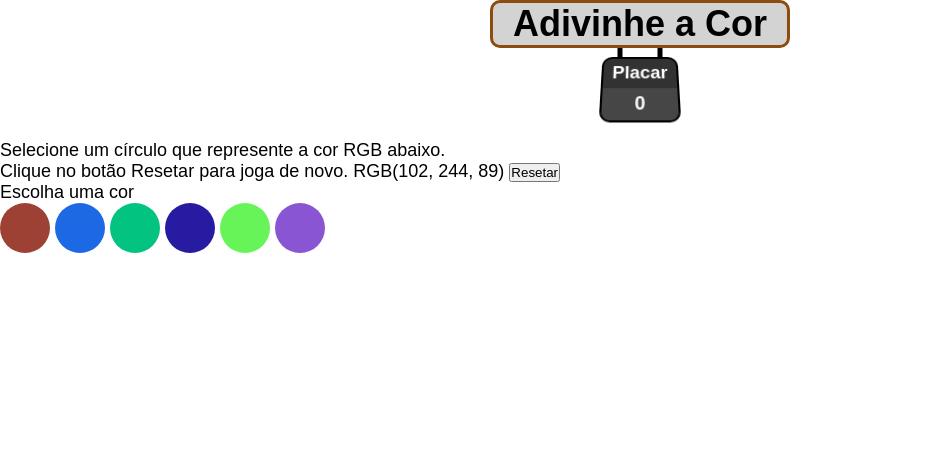
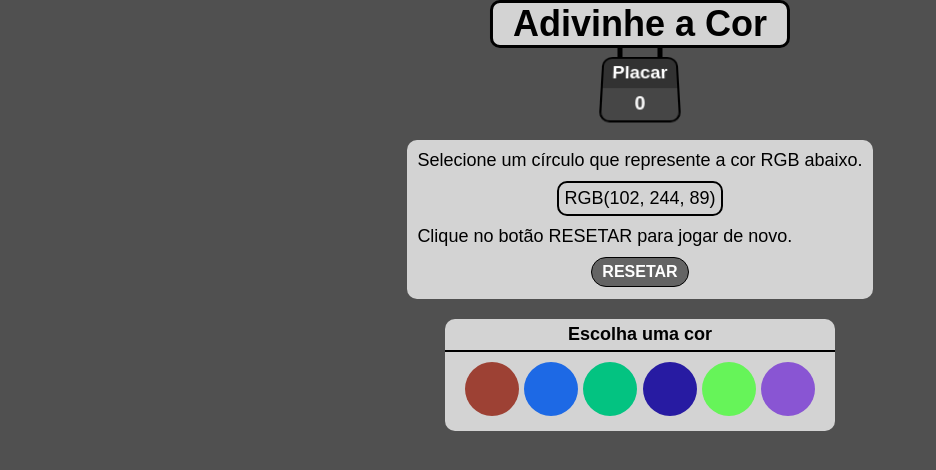
Before and after one commit to Jonathan-R-Andrade/color-guess, a website: page index.html in a window 1280 px wide. Shown: the whole page, without its empty margins (0-936 px from the left). Drawn offline with Linux system fonts and the light colour scheme.

Commit message:
Estilização feita

```diff
--- a/index.html
+++ b/index.html
@@ -15,20 +15,19 @@
   <h1 id="title">Adivinhe a Cor</h1>
 
   <div id="score-container">
-    <div id="barra1"></div>
-    <div id="barra2"></div>
-    <div id="placa">
+    <div id="bar1"></div>
+    <div id="bar2"></div>
+    <input id="swing" type="checkbox" checked="true">
+    <label for="swing" id="plaque">
       Placar
       <span id="score">0</span>
-    </div>
+    </label>
   </div>
 
   <section id="description-section">
-    <span id="description">
-      Selecione um círculo que represente a cor RGB abaixo.<br>
-      Clique no botão Resetar para joga de novo.
-    </span>
+    Selecione um círculo que represente a cor RGB abaixo.<br>
     <span id="rgb-text">RGB<span id="rgb-color">(0,0,0)</span></span>
+    Clique no botão RESETAR para jogar de novo.<br>
     <button id="reset-game">Resetar</button>
   </section>
 
--- a/style.css
+++ b/style.css
@@ -7,6 +7,7 @@ body {
   font-family: Arial, Helvetica, sans-serif;
   font-size: 18px;
   padding-top: 140px;
+  background-color: rgb(80, 80, 80);
 }
 
 #title {
@@ -14,7 +15,7 @@ body {
   top: 0;
   z-index: 1;
   background-color: lightgrey;
-  border: rgb(140, 75, 15) 3px solid;
+  border: black 3px solid;
   border-radius: 10px;
   width: max-content;
   padding: 0 20px;
@@ -34,7 +35,7 @@ body {
   perspective: 300px;
 }
 
-#score-container #barra1 {
+#score-container #bar1 {
   content: '';
   display: inline-block;
   width: 5px;
@@ -43,7 +44,7 @@ body {
   background-color: black;
 }
 
-#score-container #barra2 {
+#score-container #bar2 {
   content: '';
   display: inline-block;
   width: 5px;
@@ -52,7 +53,13 @@ body {
   background-color: black;
 }
 
-#placa {
+#score-container #swing {
+  position: absolute;
+  display: none;
+}
+
+#score-container #plaque {
+  display: block;
   background-color: rgb(50, 50, 50);
   border: 2px solid black;
   border-radius: 10px;
@@ -63,6 +70,10 @@ body {
   user-select: none;
   cursor: pointer;
   transform-origin: top;
+  animation: none;
+}
+
+#score-container #swing:checked ~ #plaque {
   animation: balancar 1s ease-in-out infinite alternate;
 }
 
@@ -77,7 +88,7 @@ body {
   }
 }
 
-#score {
+#score-container #plaque #score {
   display: block;
   padding: 5px;
   background-color: rgb(70, 70, 70);
@@ -86,10 +97,77 @@ body {
   margin-top: 5px;
 }
 
+/* Sessao de descrição */
+#description-section {
+  width: fit-content;
+  margin: auto;
+  padding: 10px;
+  border-radius: 10px;
+  background-color: lightgrey;
+}
+
+#description-section #rgb-text {
+  display: block;
+  width: fit-content;
+  margin: 10px auto;
+  padding: 5px;
+  border: 2px solid black;
+  border-radius: 10px;
+}
+
+#description-section #reset-game {
+  display: block;
+  margin: 10px auto 2px;
+  padding: 5px 10px;
+  border: 1px solid black;
+  border-radius: 30px;
+  background-color: rgb(100, 100, 100);
+  color: white;
+  font-family: Arial, Helvetica, sans-serif;
+  font-weight: 900;
+  font-size: 16px;
+  text-transform: uppercase;
+  cursor: pointer;
+}
+
+#description-section #reset-game:hover {
+  background-color: rgb(50, 50, 50);
+}
+
 /* Círculos coloridos */
-.ball {
+#game-view {
+  width: 390px;
+  margin: 20px auto;
+  text-align: center;
+}
+
+#game-view #answer {
+  display: block;
+  padding: 5px;
+  font-weight: 900;
+  background-color: lightgrey;
+  color: black;
+  border-bottom: 2px solid black;
+  border-top-left-radius: 10px;
+  border-top-right-radius: 10px;
+}
+
+#game-view #color-balls {
+  background-color: lightgrey;
+  padding: 10px;
+  border-bottom-left-radius: 10px;
+  border-bottom-right-radius: 10px;
+}
+
+#game-view #color-balls .ball {
   display: inline-block;
   width: 50px;
   height: 50px;
   border-radius: 50%;
+  cursor: pointer;
+  border: 2px solid transparent;
 }
+
+#game-view #color-balls .ball:hover {
+  border: 2px solid black;
+}
```
